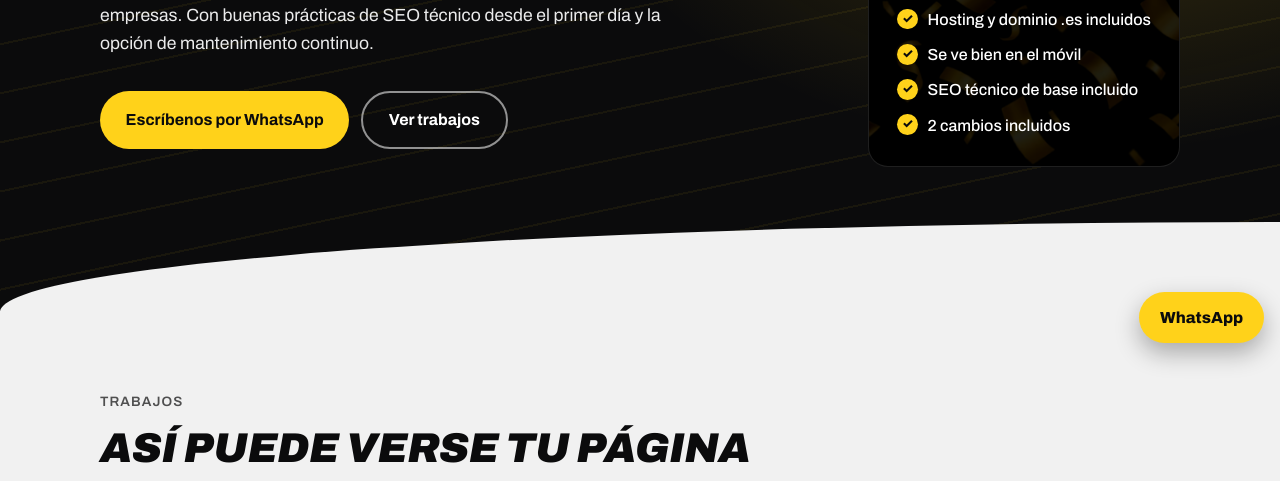
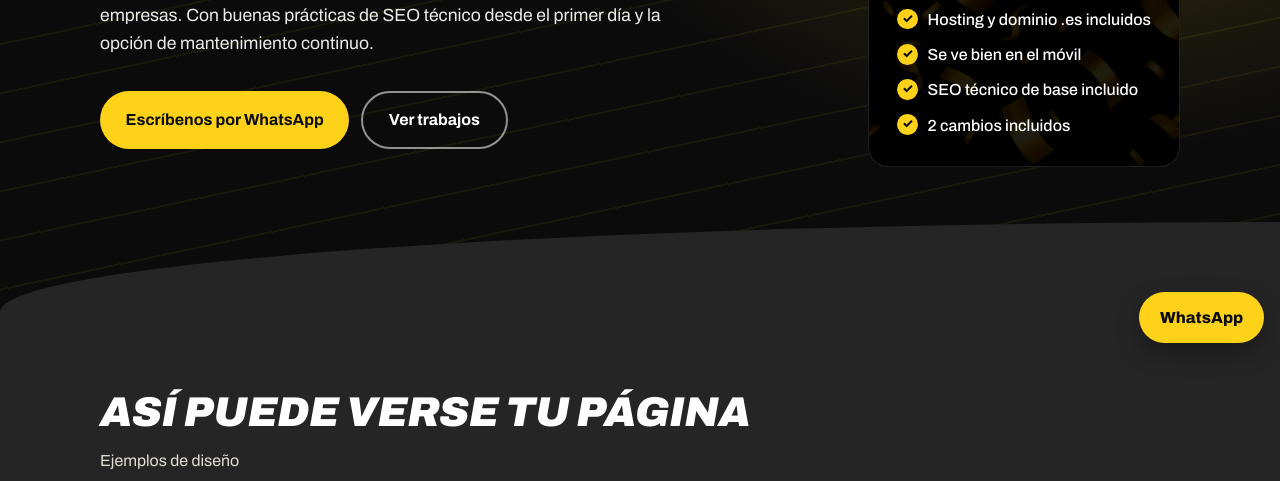
Before and after one commit to Tdansistod/portfolio, a website: page index.html in a window 1280 px wide. Shown: the part 441-922 px from the top of the page. Drawn offline with Linux system fonts and the light colour scheme.

Commit message:
small modifications

```diff
--- a/index.html
+++ b/index.html
@@ -95,7 +95,6 @@
       >
         <div class="container">
           <div class="section-head reveal">
-            <p class="eyebrow eyebrow-dark">Trabajos</p>
             <h2 id="trabajos-title">Así puede verse tu página</h2>
             <p class="muestras-note">Ejemplos de diseño</p>
           </div>
--- a/styles.css
+++ b/styles.css
@@ -3,7 +3,7 @@
   --navy-deep: #000000;
   --yellow: #ffd21a;
   --yellow-soft: #ffdf52;
-  --bg: #f1f1f1;
+  --bg: #252525;
   --white: #ffffff;
   --ink: #111111;
   --muted: #5d5d57;
@@ -325,7 +325,7 @@ h3 {
   margin-bottom: 2.5rem;
 }
 .section-head h2 {
-  color: var(--navy);
+  color: var(--white);
 }
 
 /* ───────── Tarjetas de servicios ───────── */
@@ -759,7 +759,7 @@ h3 {
 /* ───────── Muestras de diseño ───────── */
 .muestras-note {
   margin-top: 0.8rem;
-  color: var(--muted);
+  color: var(--line);
 }
 .muestras {
   display: grid;
```
